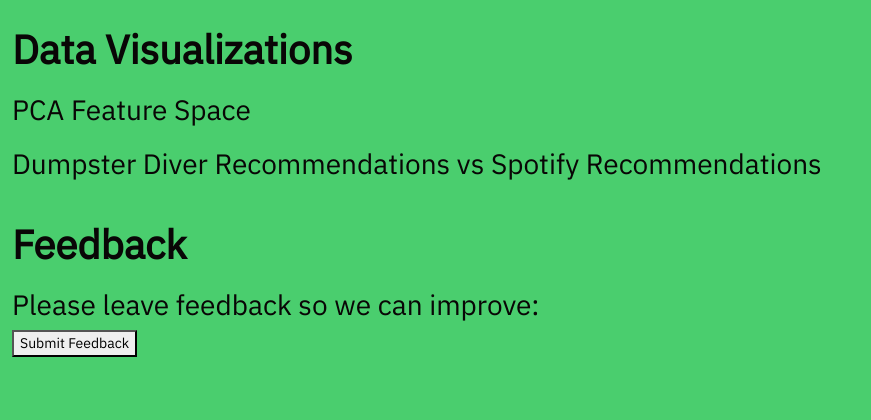
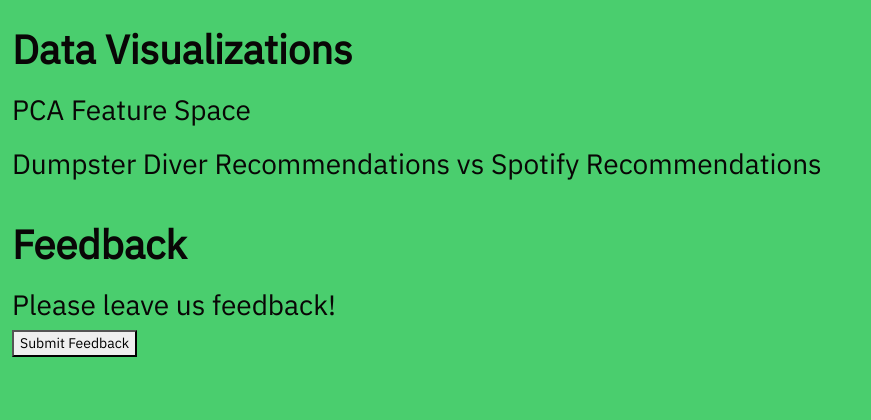
Before and after one commit to jaksiks/spotify-dumpster-diver, a Django app: template diver/dumpster_diver/templates/dumpster_diver/index.html in a window 1280 px wide. Shown: the part 695-1115 px from the top of the page, without its empty margins (0-871 px from the left). Run offline with Django 4.2, Linux system fonts and the light colour scheme; the template is opened without the code that fills it, so the values that code supplies are empty; some libraries are stand-ins or nearby versions.

Commit message:
Updates copy on index

```diff
--- a/diver/dumpster_diver/templates/dumpster_diver/index.html
+++ b/diver/dumpster_diver/templates/dumpster_diver/index.html
@@ -48,7 +48,7 @@
 
 <div>
     <h2>Feedback</h2>
-    <h3>Please leave feedback so we can improve:</h3>
+    <h3>Please leave us feedback!</h3>
     <button id="openGoogleForm" onclick="window.open(`https://forms.gle/aLiQDjLAuk4W5gTN8`, '_blank')">Submit Feedback</button>
 </div>
 <br><br><br>
```
